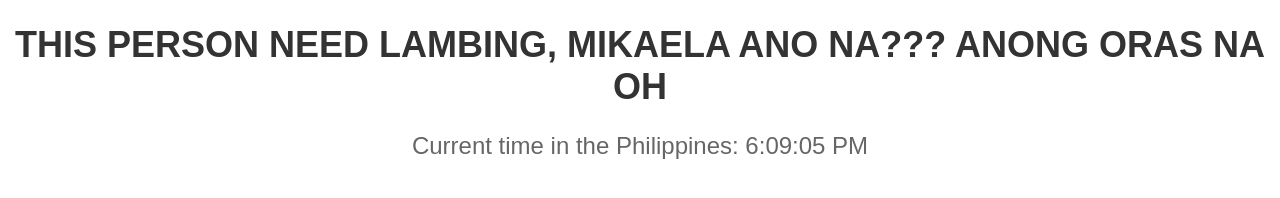
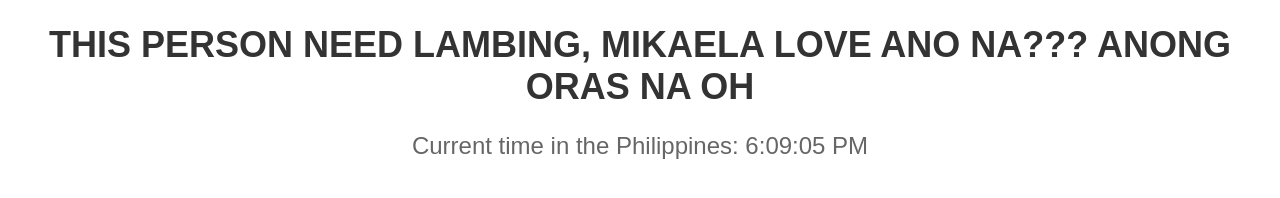
Before and after one commit to ANON-JUNO/INFERNO-DANTE-CARLO-MARK, a plain HTML site: page index.html in a window 1280 px wide. Drawn offline with Linux system fonts and the light colour scheme.

Commit message:
Update index.html

```diff
--- a/index.html
+++ b/index.html
@@ -23,7 +23,7 @@
     </style>
 </head>
 <body>
-    <h1 id="lambing-text">THIS PERSON NEED LAMBING, MIKAELA ANO NA??? ANONG ORAS NA OH</h1>
+    <h1 id="lambing-text">THIS PERSON NEED LAMBING, MIKAELA LOVE ANO NA??? ANONG ORAS NA OH</h1>
     <p id="current-time"></p>
 
     <script>
```
